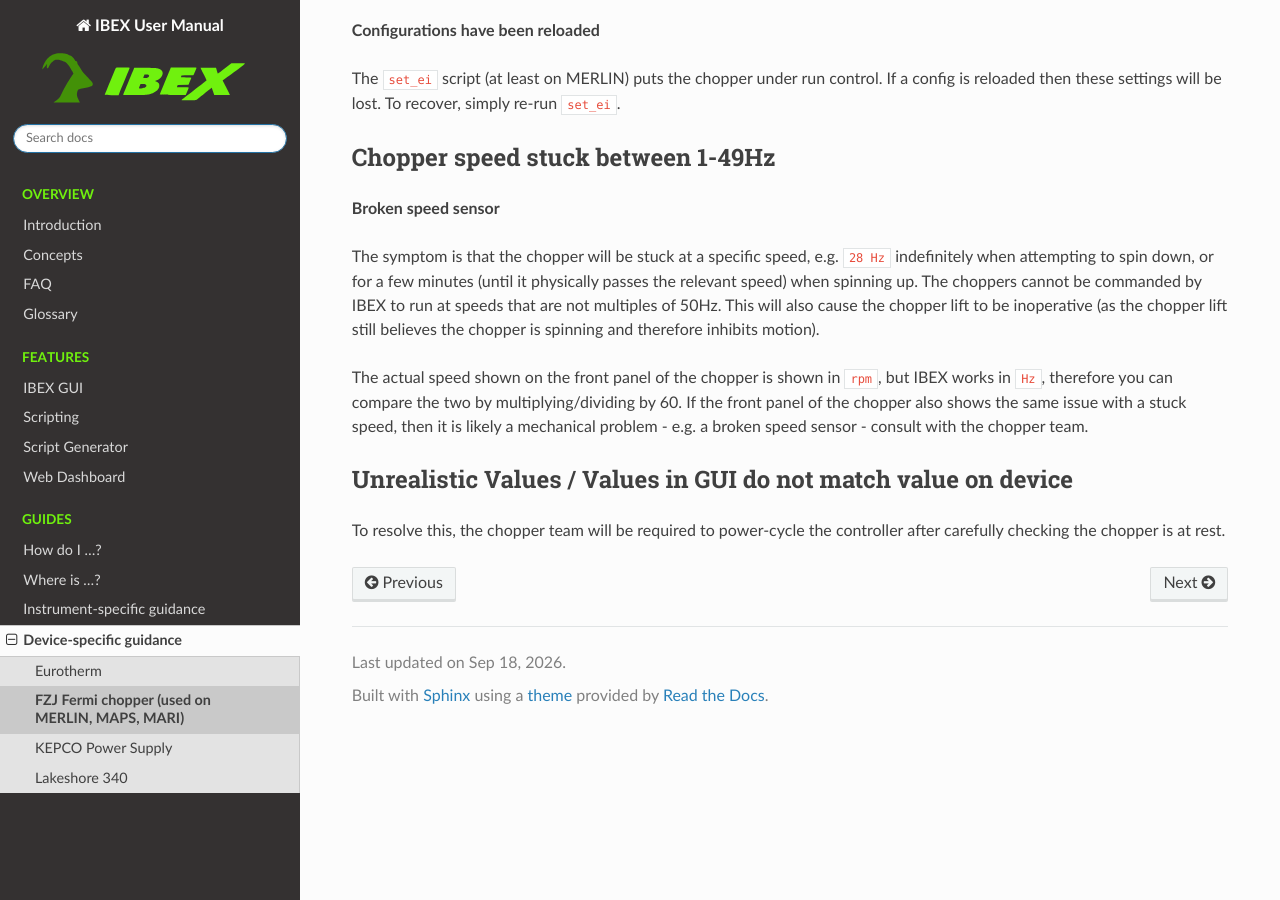
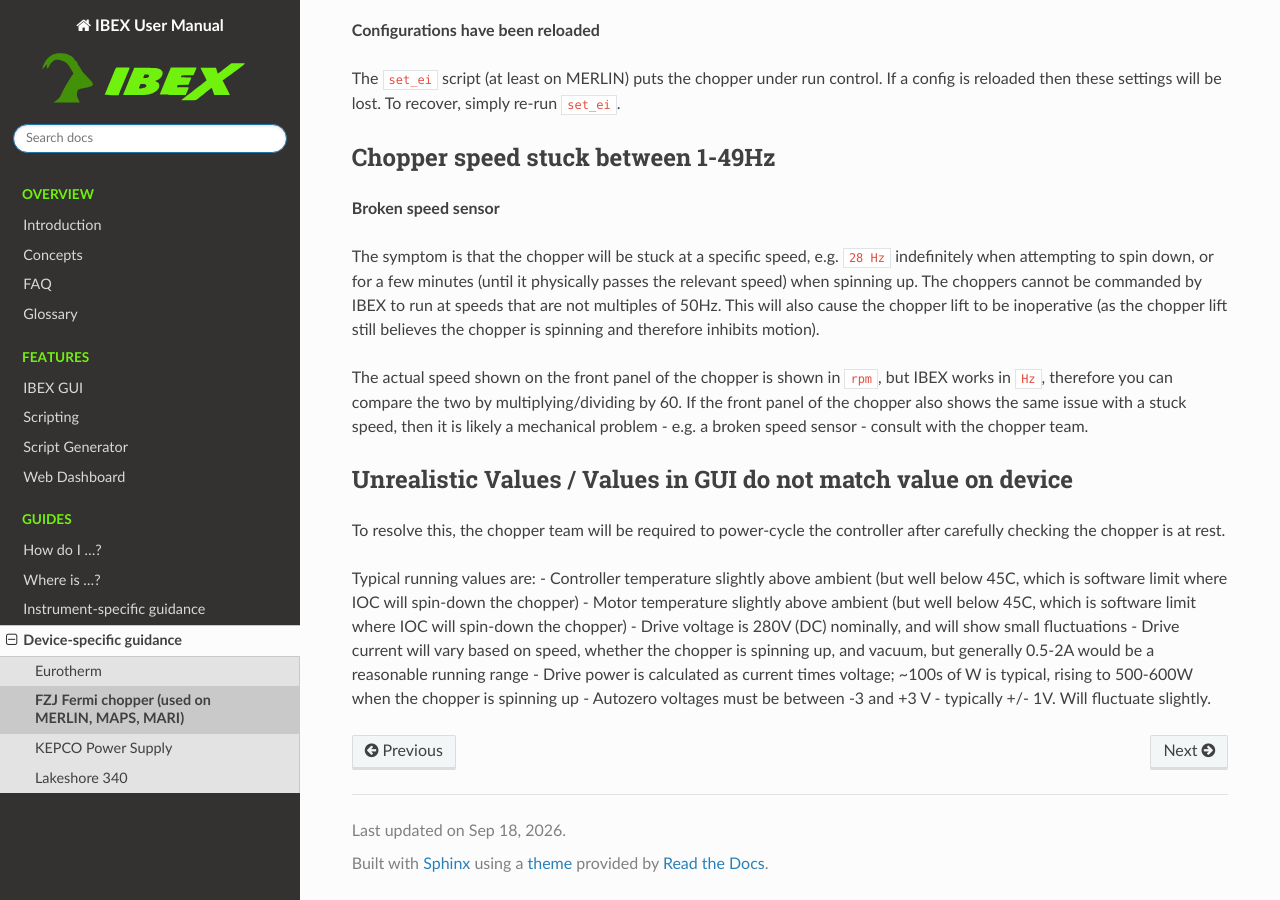
Before and after one commit to ISISComputingGroup/ibex_user_manual, a Sphinx documentation site: the page built from doc/device_specific/FZJ-Fermi-Chopper.rst, in a window 1280 px wide and 900 px high, scrolled down 4754 px. Built offline with Sphinx 7.4.7 and the Read the Docs theme 3.1.0, drawn with Linux system fonts in a browser that asks for light colours.

Commit message:
Document typical running values for chopper operation
Added typical running values for the chopper controller and motor temperatures, drive voltage, current, power, and autozero voltages.

```diff
--- a/doc/device_specific/FZJ-Fermi-Chopper.rst
+++ b/doc/device_specific/FZJ-Fermi-Chopper.rst
@@ -177,3 +177,11 @@ Unrealistic Values / Values in GUI do not match value on device
 ----------------------------------------------------------------
 
 To resolve this, the chopper team will be required to power-cycle the controller after carefully checking the chopper is at rest.
+
+Typical running values are:
+- Controller temperature slightly above ambient (but well below 45C, which is software limit where IOC will spin-down the chopper)
+- Motor temperature slightly above ambient (but well below 45C, which is software limit where IOC will spin-down the chopper)
+- Drive voltage is 280V (DC) nominally, and will show small fluctuations
+- Drive current will vary based on speed, whether the chopper is spinning up, and vacuum, but generally 0.5-2A would be a reasonable running range
+- Drive power is calculated as current times voltage; ~100s of W is typical, rising to 500-600W when the chopper is spinning up
+- Autozero voltages must be between -3 and +3 V - typically +/- 1V. Will fluctuate slightly.
```
